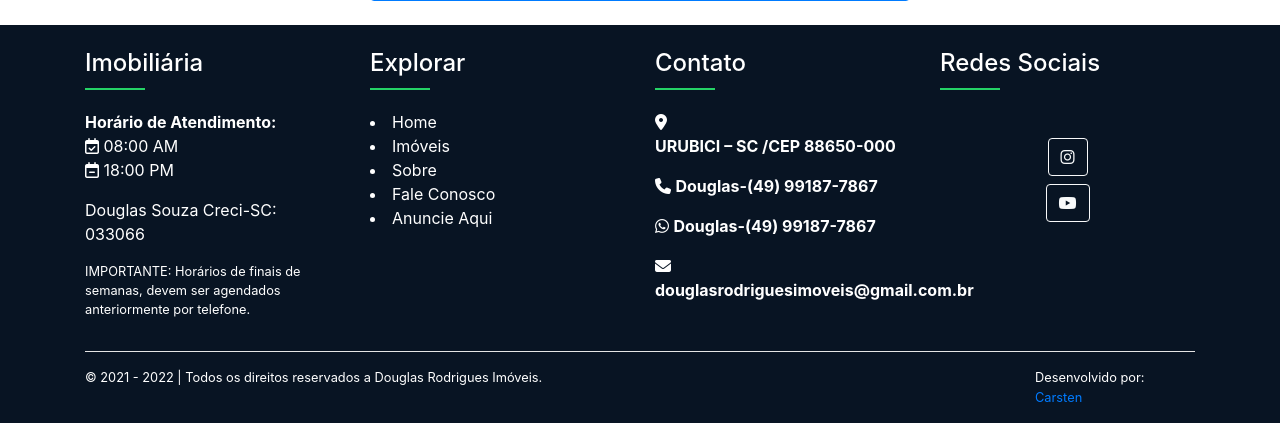
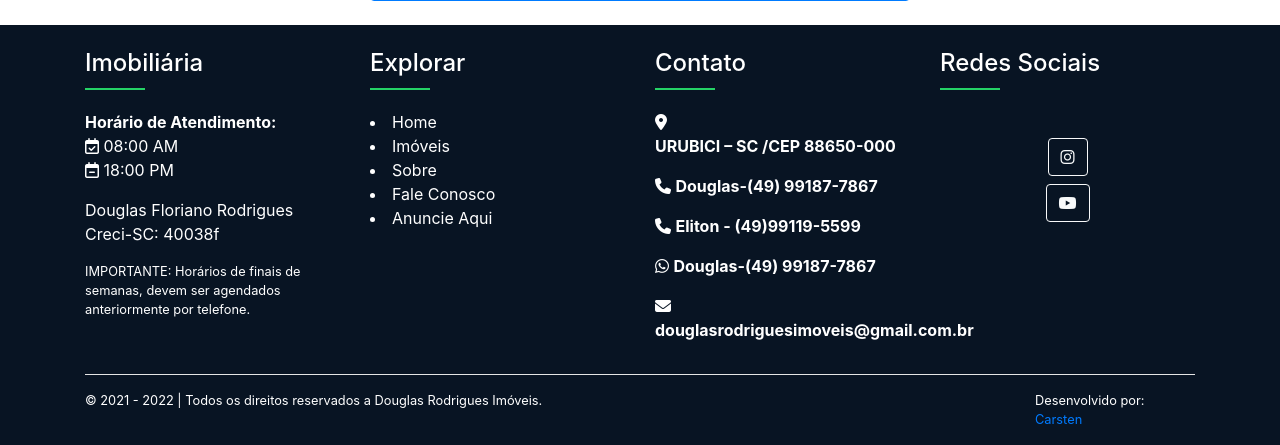
Before and after one commit to CarstenPaulo/REALTOR-WEBSITE, a Django app: page /anuncieaqui in a window 1280 px wide. Shown: the part 1164-1609 px from the top of the page. Before the commit the page ends 1587 px from the top, so only its background shows below. Run offline with Django 3.2, Linux system fonts and the light colour scheme; some libraries are stand-ins or nearby versions; some web fonts are replaced.

Commit message:
adding footer

```diff
--- a/templates/partials/_footer.html
+++ b/templates/partials/_footer.html
@@ -1,9 +1,7 @@
 {% load static %}
 <section id="footer">
     <style>
-        #footer {
-
-        }
+        #footer {}
     </style>
     <footer style="background-color: #081423;">
         <div class="container mt-4">
@@ -17,7 +15,7 @@
                             <i class="fa fa-calendar-check-o"></i> 08:00 AM<br>
                             <i class="fa fa-calendar-minus-o"></i> 18:00 PM
                         <p>
-                            Douglas Souza Creci-SC: 033066
+                            Douglas Floriano Rodrigues Creci-SC: 40038f
                         </p>
                         </p>
                         <!-- <p class="small">Lembramos: Nosso horário de check in é até às 20h30; necessitando chegar após este horário favor combinar antecipadamente para evitar transtornos.</p> -->
@@ -55,6 +53,14 @@
                             <div style="display: inline-block;" class="box box-content  font-weight-bold">
                                 <p>
                                     Douglas-(49) 99187-7867
+
+                                </p>
+                            </div>
+                        </div>
+                        <div class="box box-sidebar"><i class="fa fa-phone"></i>
+                            <div style="display: inline-block;" class="box box-content  font-weight-bold">
+                                <p>
+                                    Eliton - (49)99119-5599
                                 </p>
                             </div>
                         </div>
```
